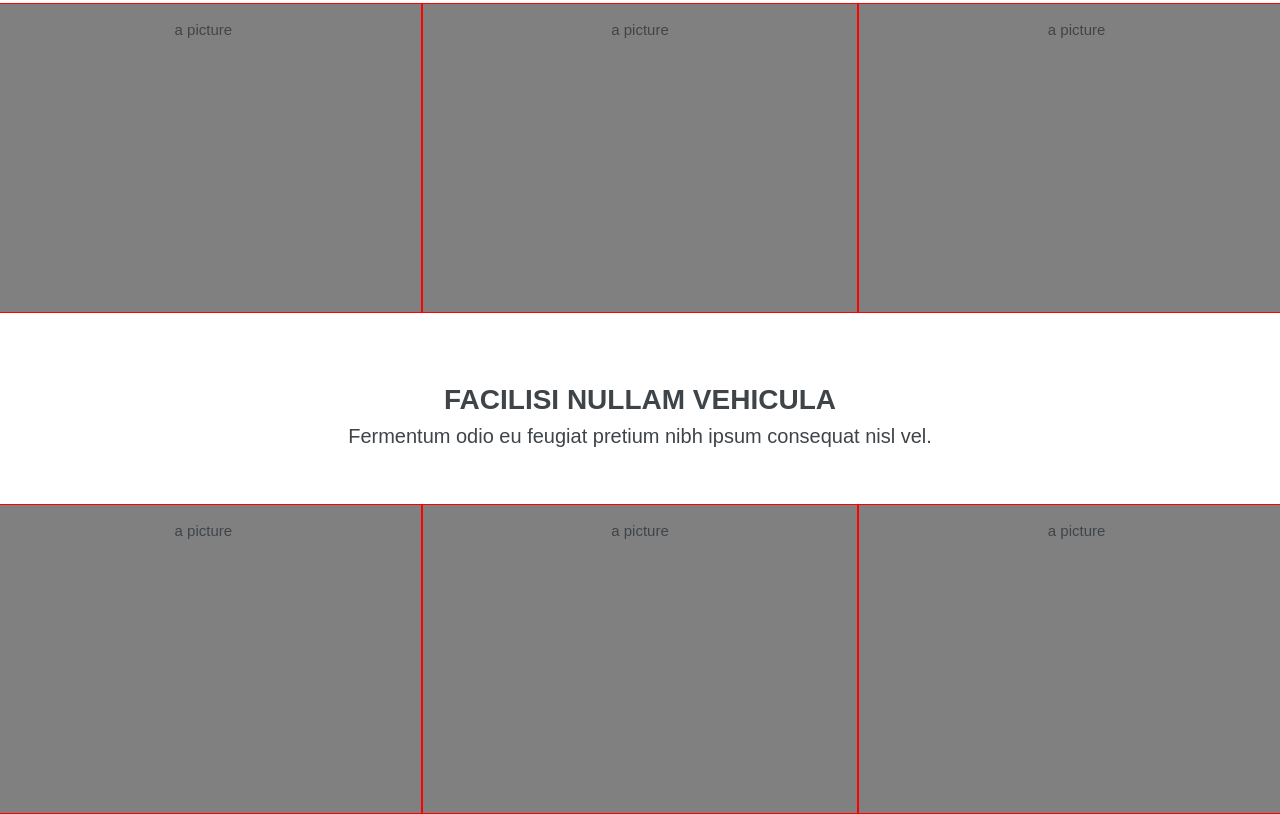
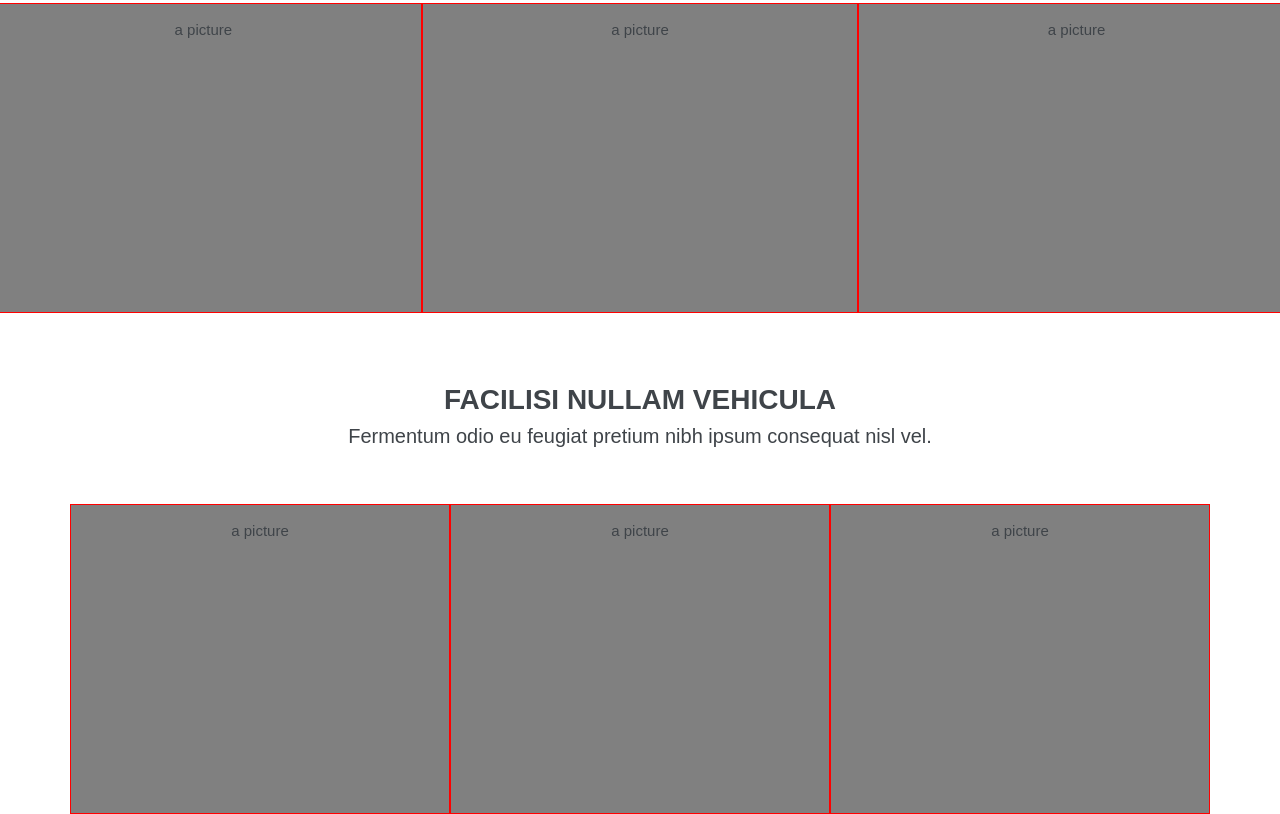
Before and after one commit to joncheng-dev/school-website, a plain HTML site: page index.html in a window 1280 px wide. Shown: the part 1969-2783 px from the top of the page. Drawn offline with Linux system fonts and the light colour scheme.

Commit message:
add another row of 3 pictures underneath, to mimic the website.

```diff
--- a/index.html
+++ b/index.html
@@ -174,7 +174,8 @@
       </div>
     </div>
     <br />
-    <!-- Another row of 3 pictures. -->
+    <!-- Another row of 3 pictures. This time smaller. -->
+    <div class="container">
       <div class="row">
         <div class="col-md-4 quicklink">
           <p>a picture</p>
@@ -186,5 +187,6 @@
           <p>a picture</p>
         </div>
       </div>
+    </div>
   </body>
 </html>
```
Lines whose indentation alone changed are shown as unchanged.
